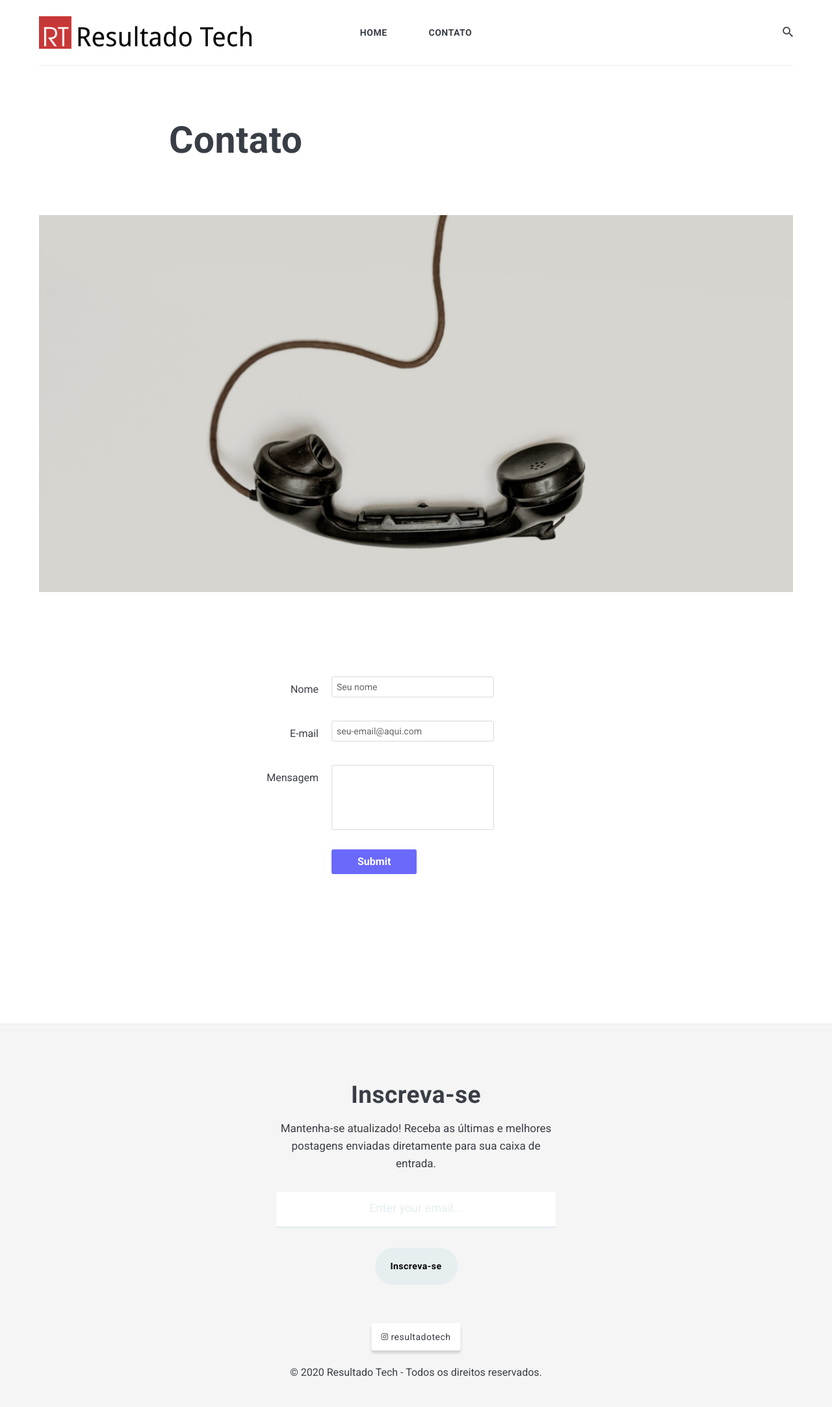
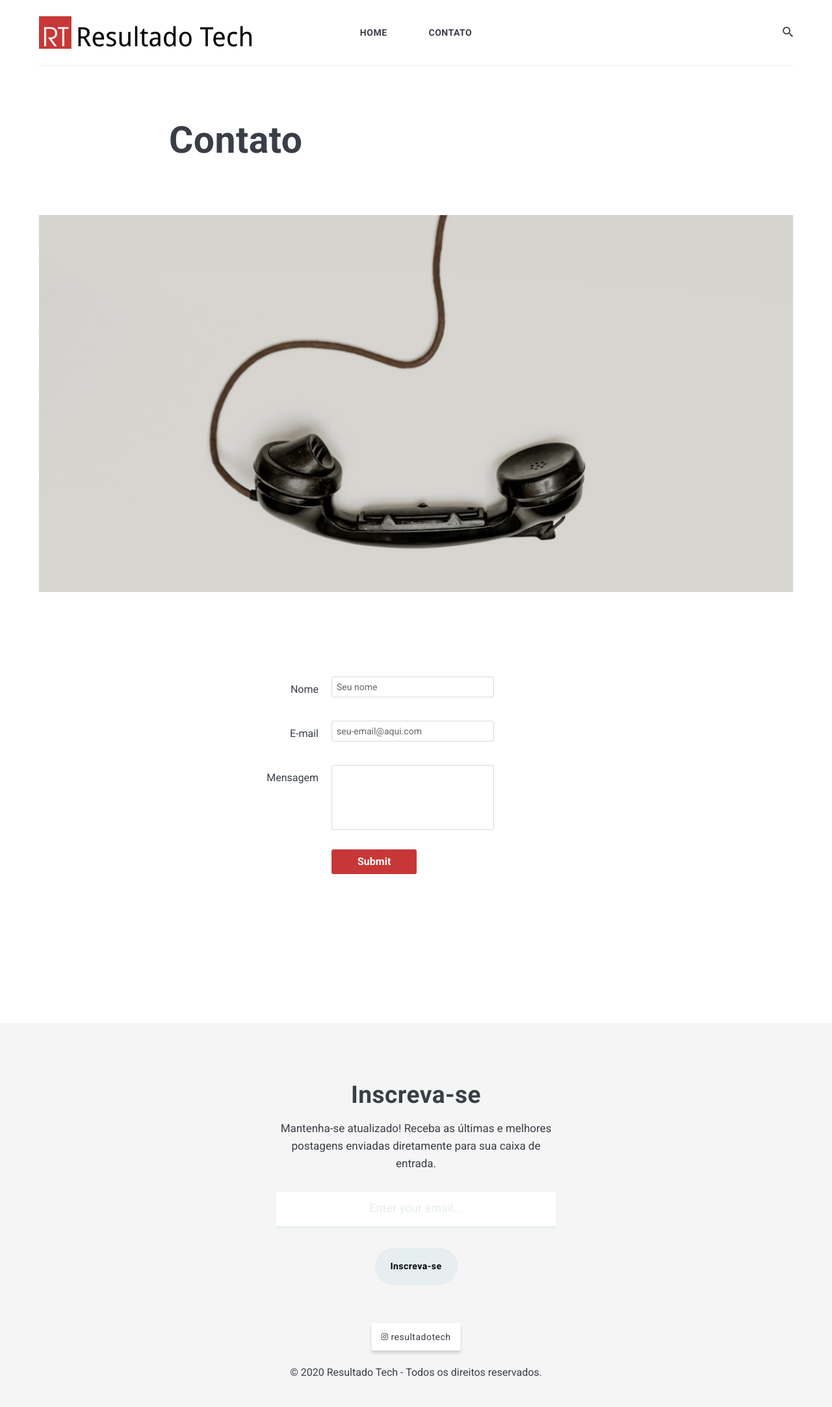
Before and after one commit to resultadotech/resultadotech.github.io, a Jekyll site: the page built from _pages/contato.md, in a window 1280 px wide. Shown: the whole page at 65% size. Built offline with Jekyll 4.4.1, drawn with Linux system fonts in a browser that asks for light colours; nearby versions of some CDN libraries.

Commit message:
change color button

```diff
--- a/_includes/head.html
+++ b/_includes/head.html
@@ -71,7 +71,7 @@
   font-weight: bold;
 
   color: #FFFFFF;
-  background-color: #6b69fa;
+  background-color: #c83737;
 
   border: none;
   border-radius: 3px;
@@ -81,11 +81,11 @@
 }
 
 .form-row button:hover {
-  background-color: #c83737;
+  background-color: de8787#d35f5f;
 }
 
 .form-row button:active {
-  background-color: #d35f5f;
+  background-color: #de8787;
 }
 @media only screen and (min-width: 700px) {
   .speaker-form-header,
```
